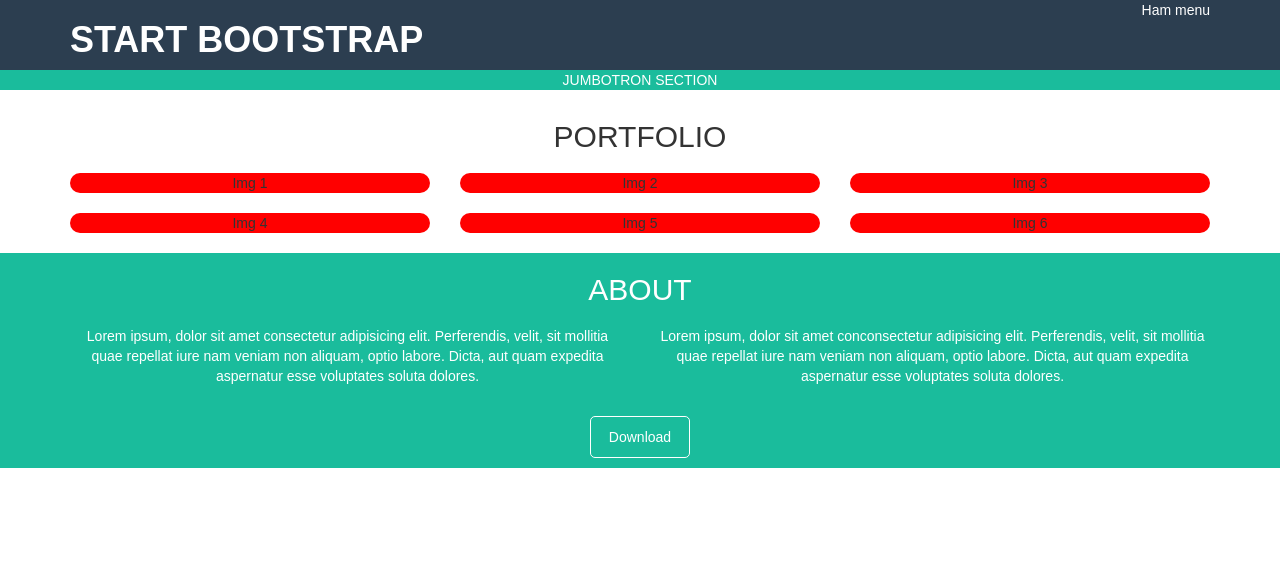
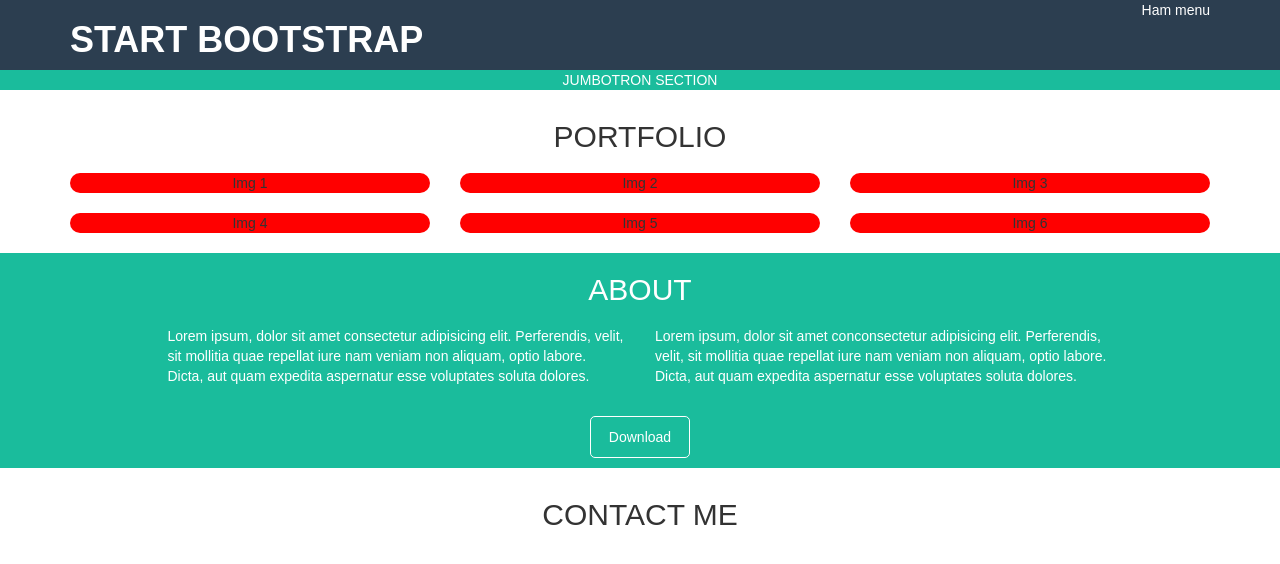
Before and after one commit to Andrea-Mattia/html-css-bootstrap-freelancer, a plain HTML site: page index.html in a window 1280 px wide. Drawn offline with nearby package versions, Linux system fonts and the light colour scheme.

Commit message:
fixed about section

```diff
--- a/index.html
+++ b/index.html
@@ -73,18 +73,34 @@
         </section>
 
         <!-- ABOUT SECTION -->
-        <section class="about bg_green center_text mg_t_b">
+        <section class="about bg_green mg_t_b">
             <div class="container white_color">
-                <h2 class="up_text">about</h2>
+                <h2 class="up_text center_text">about</h2>
                 <div class="row">
-                    <div class="col-xs-12 col-sm-6">
-                        <p class="pd_t_b">Lorem ipsum, dolor sit amet consectetur adipisicing elit. Perferendis, velit, sit mollitia quae repellat iure nam veniam non aliquam, optio labore. Dicta, aut quam expedita aspernatur esse voluptates soluta dolores.</p>
+                    <div class="col-xs-12 col-sm-10 col-sm-offset-1">
+                        <div class="row">
+                            <div class="col-sm-6">
+                                <p class="pd_t_b">Lorem ipsum, dolor sit amet consectetur adipisicing elit. Perferendis, velit, sit mollitia quae repellat iure nam veniam non aliquam, optio labore. Dicta, aut quam expedita aspernatur esse voluptates soluta dolores.</p>
+                            </div>
+                            <div class="col-sm-6">
+                                <p class="pd_t_b">Lorem ipsum, dolor sit amet conconsectetur adipisicing elit. Perferendis, velit, sit mollitia quae repellat iure nam veniam non aliquam, optio labore. Dicta, aut quam expedita aspernatur esse voluptates soluta dolores.</p>
+                            </div>
+                        </div>
                     </div>
-                    <div class="col-xs-12 col-sm-6">
-                        <p class="pd_t_b">Lorem ipsum, dolor sit amet conconsectetur adipisicing elit. Perferendis, velit, sit mollitia quae repellat iure nam veniam non aliquam, optio labore. Dicta, aut quam expedita aspernatur esse voluptates soluta dolores.</p>
+                    <div class="col-xs-12 center_text">
+                        <a class="btn mg_t_b" href="#">Download</a>
                     </div>
                 </div>
-                <a class="btn mg_t_b" href="#">Download</a>
+            </div>
+        </section>
+
+        <!-- CONTACT SECTION -->
+        <section class="contact">
+            <div class="container">
+                <h2 class="up_text center_text">contact me</h2>
+                <div class="row">
+
+                </div>
             </div>
         </section>
 
```
